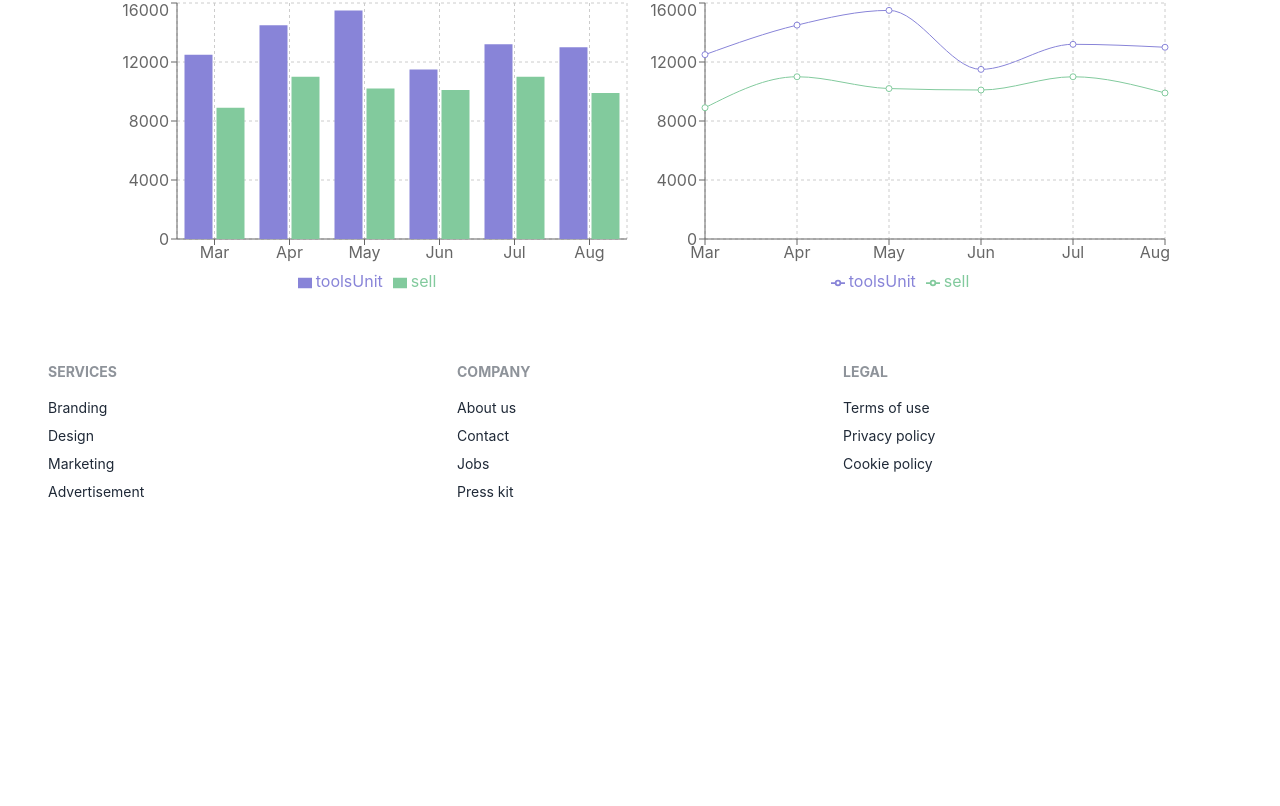
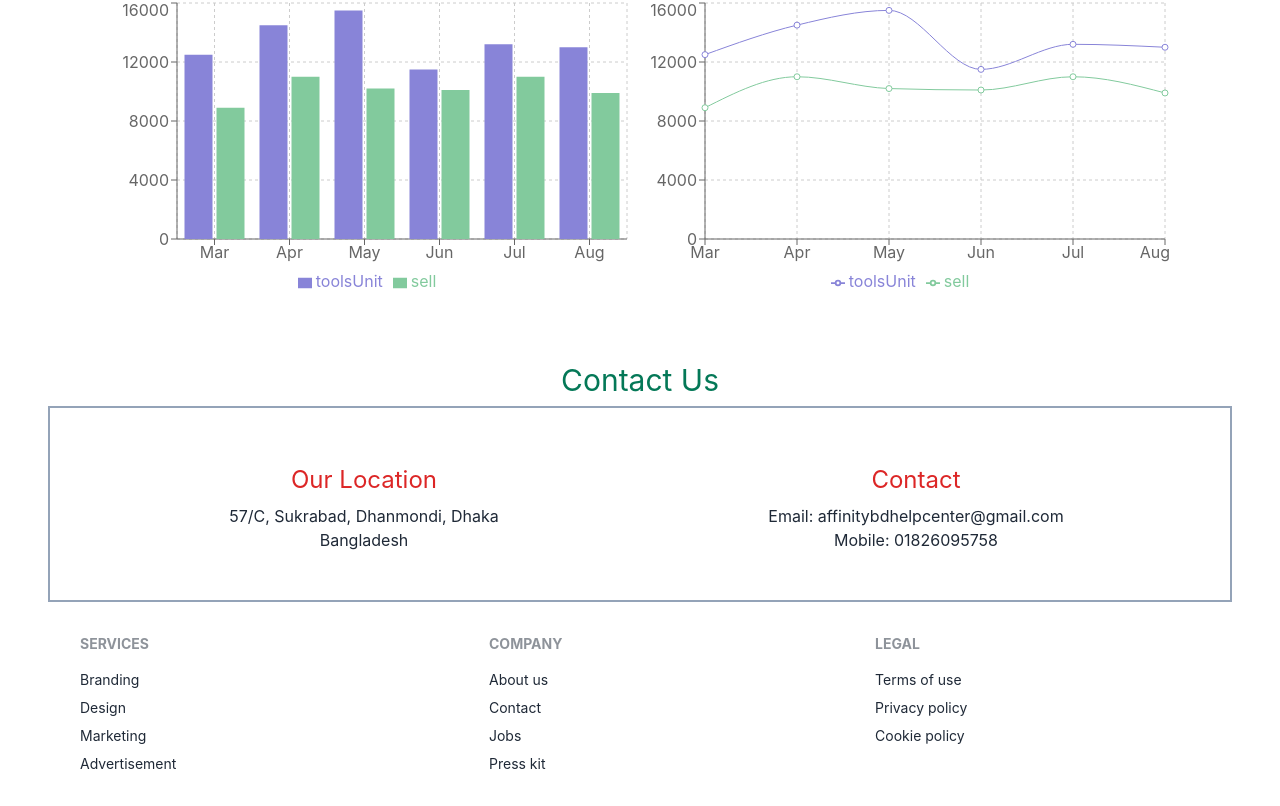
Before and after one commit to ador27/manufacturer-website, a React (Create React App) app: page / in a window 1280 px wide. Shown: the part 950-1756 px from the top of the page. Before the commit the page ends 1452 px from the top, so only its background shows below. Built offline with nearby package versions, Linux system fonts and the light colour scheme; no server answers.

Commit message:
complete

```diff
--- a/src/App.js
+++ b/src/App.js
@@ -17,6 +17,7 @@ import MakeAdmin from './Pages/Dashboard/MakeAdmin';
 import AddProduct from './Pages/Dashboard/AddProduct';
 import ManageOrders from './Pages/Dashboard/ManageOrders';
 import ManageProducts from './Pages/Dashboard/ManageProducts';
+import Footer from './Pages/Shared/Footer';
 
 function App() {
   return (
@@ -54,6 +55,8 @@ function App() {
         <Route path='*' element={<NotFound />} />
       </Routes>
 
+      <Footer></Footer>
+
     </div>
   );
 }
--- /dev/null
+++ b/src/Pages/Home/Contact.js
@@ -0,0 +1,27 @@
+import React from 'react';
+
+const Contact = () => {
+    return (
+        <div>
+            <h1 className='text-center text-3xl text-emerald-700 m-2'>Contact Us</h1>
+
+            <div className='grid grid-cols-1 lg:grid-cols-2 gap-5 ml-18 p-12 border-2 border-slate-400'>
+                <div className='text-center'>
+                    <h1 className='text-2xl text-red-600 m-2'>Our Location</h1>
+                    <p>57/C, Sukrabad, Dhanmondi, Dhaka</p>
+                    <p>Bangladesh</p>
+
+                </div>
+                <div className='text-center'>
+                    <h1 className='text-2xl text-red-600 m-2'>Contact</h1>
+                    <p>Email: affinitybdhelpcenter@gmail.com</p>
+                    <p>Mobile: 01826095758</p>
+
+                </div>
+            </div>
+
+        </div>
+    );
+};
+
+export default Contact;
--- a/src/Pages/Home/Home.js
+++ b/src/Pages/Home/Home.js
@@ -3,8 +3,8 @@ import Banner from './Banner';
 import Review from './Review';
 import Tools from './Tools';
 import BusinessSummary from './BusinessSummary';
-import Footer from '../Shared/Footer';
 import Charts from './Charts';
+import Contact from './Contact';
 
 const Home = () => {
     return (
@@ -14,7 +14,7 @@ const Home = () => {
             <BusinessSummary></BusinessSummary>
             <Review></Review>
             <Charts></Charts>
-            <Footer></Footer>
+            <Contact></Contact>
         </div>
     );
 };
--- a/src/Pages/Shared/Footer.js
+++ b/src/Pages/Shared/Footer.js
@@ -3,7 +3,7 @@ import React from 'react';
 const Footer = () => {
     return (
         <div>
-            <div className='footer'>
+            <div className='footer m-8'>
                 <div>
                     <span className="footer-title">Services</span>
                     <a className="link link-hover">Branding</a>
```
